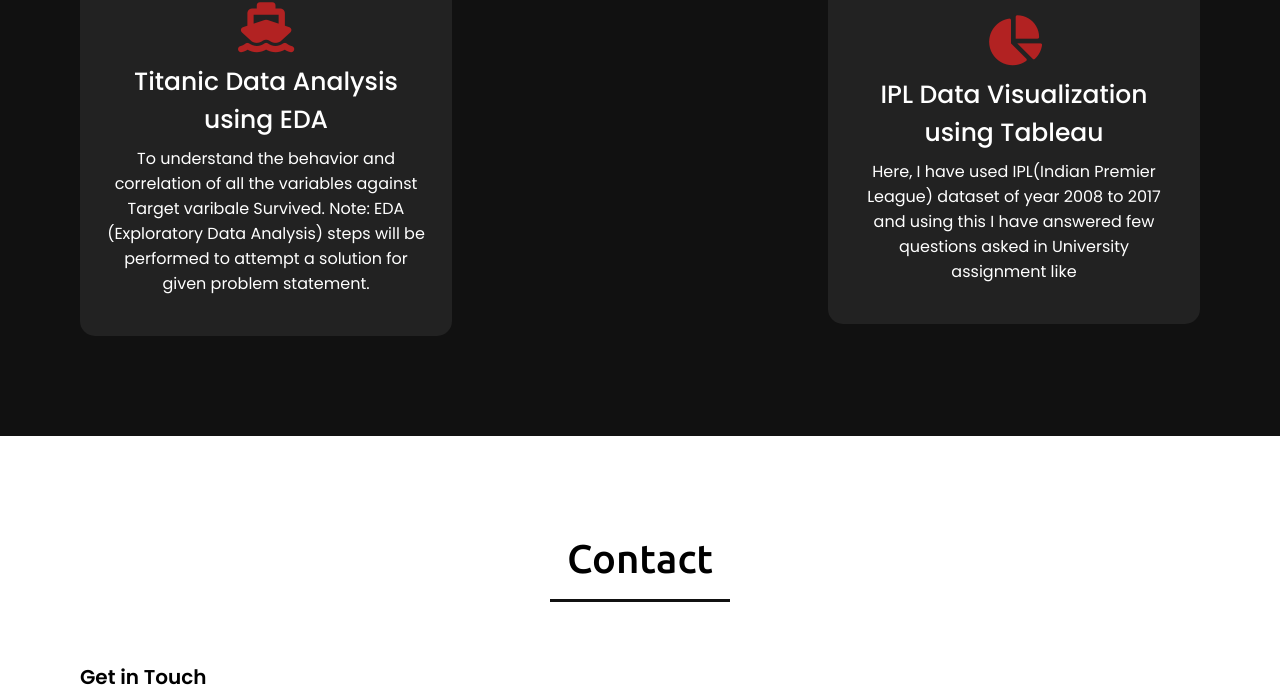
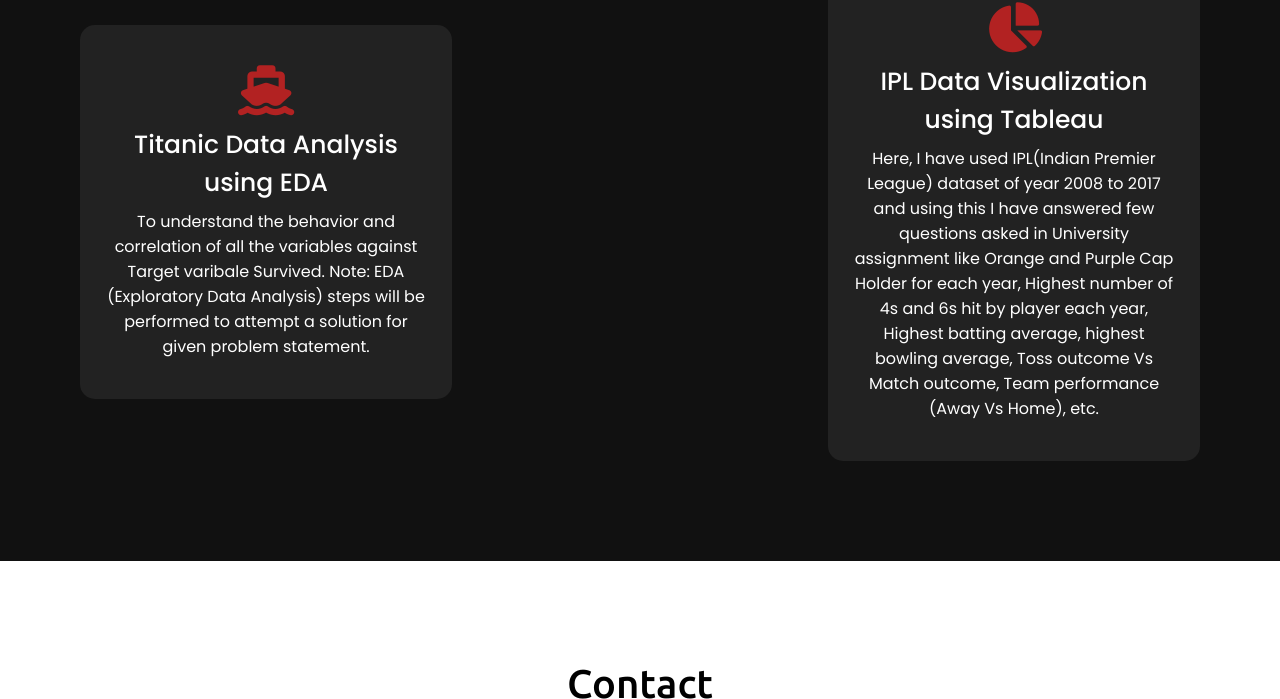
Before and after one commit to jaydataScience-projects/jaydataScience-projects.github.io, a plain HTML site: page index.html in a window 1280 px wide. Shown: the part 4862-5561 px from the top of the page. Drawn offline with nearby package versions, Linux system fonts and the light colour scheme.

Commit message:
Update index.html

```diff
--- a/index.html
+++ b/index.html
@@ -266,7 +266,7 @@
                         <div class="box">
                             <i class="fas fa-chart-pie"></i>
                             <div class="text"><a href="https://public.tableau.com/profile/jay.thakur#!/vizhome/IPL_Assignment_Jay_Thakur/IPlAnalysis2008-2017">IPL Data Visualization using Tableau</a></div>
-                            <p>Here, I have used IPL(Indian Premier League) dataset of year 2008 to 2017 and using this I have answered few questions asked in University assignment like </p>
+                            <p>Here, I have used IPL(Indian Premier League) dataset of year 2008 to 2017 and using this I have answered few questions asked in University assignment like Orange and Purple Cap Holder for each year, Highest number of 4s and 6s hit by player each year, Highest batting average, highest bowling average, Toss outcome Vs Match outcome, Team performance (Away Vs Home), etc.</p>
                         </div>
                     </div>
                 </div>
```
